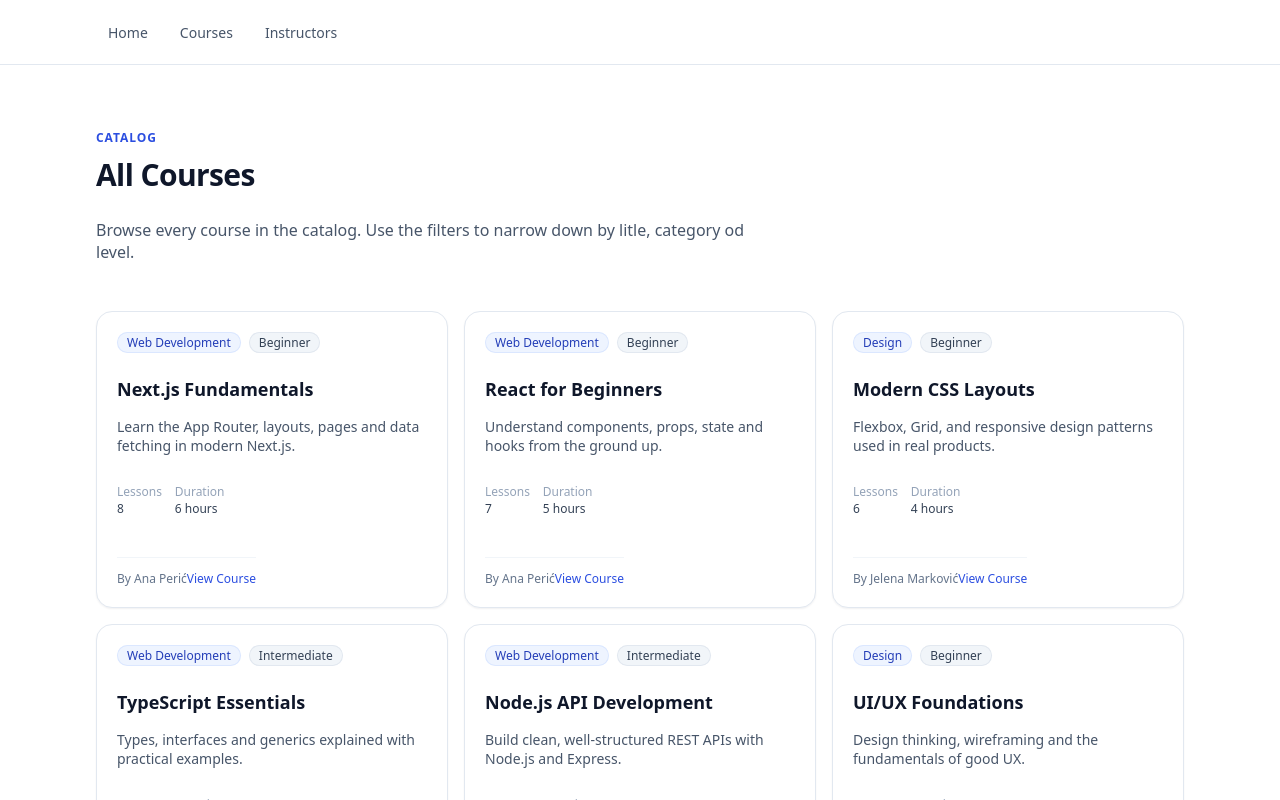
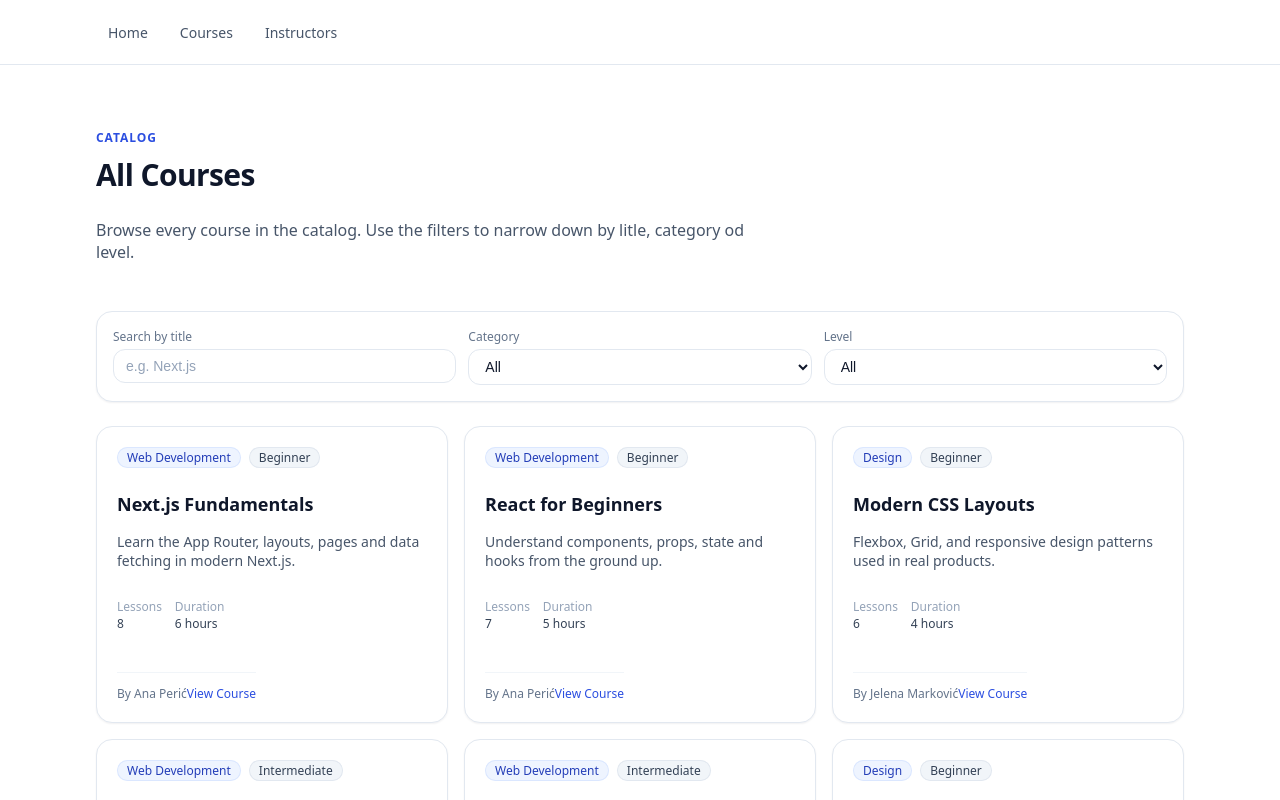
Before and after one commit to ZijadLejlic/CoursePlatform, a Next.js app: page /courses in a window 1280 px wide. Shown: the top 800 px of the page. Built offline with nearby package versions, Linux system fonts and the light colour scheme.

Commit message:
working...

```diff
--- a/app/courses/courses-catalog-client.tsx
+++ b/app/courses/courses-catalog-client.tsx
@@ -2,6 +2,7 @@
 
 import Link from "next/link";
 import { instructors, type Course } from "@/lib/data";
+import { useState } from "react";
 
 function instructorNameForCourse(course: Course): string {
   return (
@@ -19,8 +20,56 @@ export default function CoursesCatalogClient({
   categories: string[];
   levels: string[];
 }) {
+  const [level, setLevel] = useState<string>("all");
+
   return (
     <div className="stack-md">
+      <div className="panel">
+        <div className="grid-filters">
+          <div className="field">
+            <label htmlFor="course-search" className="field-label">
+              Search by title
+            </label>
+            <input
+              id="course-search"
+              type="text"
+              className="input"
+              placeholder="e.g. Next.js"
+            />
+          </div>
+          <div className="field">
+            <label htmlFor="course-category" className="field-label">
+              Category
+            </label>
+            <select id="course-category" className="input">
+              <option value="all">All</option>
+              {categories.map((c) => (
+                <option key={c} value={c}>
+                  {c}
+                </option>
+              ))}
+            </select>
+          </div>
+          <div className="field">
+            <label
+              htmlFor="course-level"
+              className="field-label"
+              onChange={(e) => setLevel(e.target.value)}
+              value={level}
+            >
+              Level
+            </label>
+            <select id="course-level" className="select">
+              <option value="all">All</option>
+              {levels.map((l) => (
+                <option key={l} value={l}>
+                  {l}
+                </option>
+              ))}
+            </select>
+          </div>
+        </div>
+      </div>
       <div className="grid-cards">
         {courses.map((course) => (
           <Link
```
